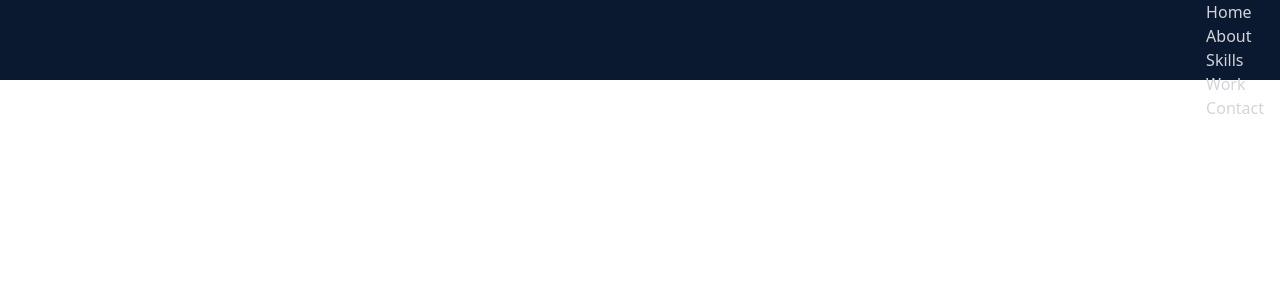
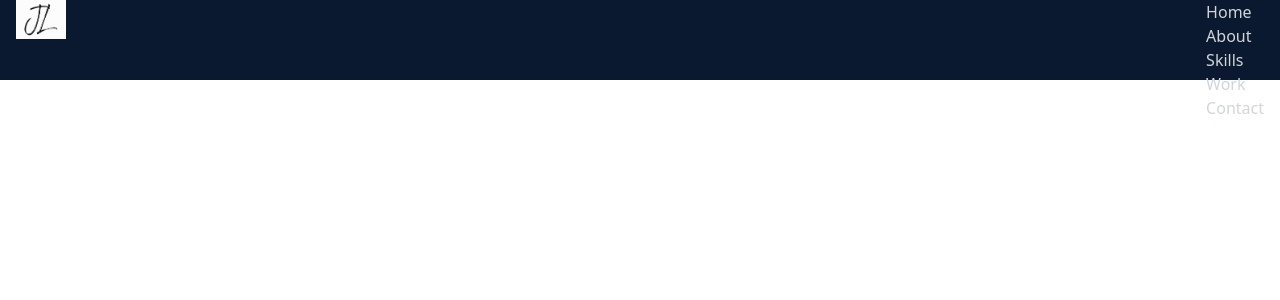
Before and after one commit to JohanFernandoLema/portfolio-in-react, a React (Create React App) app: page / in a window 1280 px wide. Shown: the top 300 px of the page. Built offline with nearby package versions, Linux system fonts and the light colour scheme.

Commit message:
logo designed, imported and placed inside navbar component

```diff
--- a/src/Components/Navbar.jsx
+++ b/src/Components/Navbar.jsx
@@ -1,8 +1,11 @@
 import { FaBars, FaTimes } from 'react-icons/fa'
+import logo from '../Assets/logo_jl.png'
 const Navbar = () => {
   return (
     <div className="fixed w-full h-[80px] flex justify-between item-center px-4 bg-[#0a192f] text-gray-300">
-      <div></div>
+      <div>
+        <img src={logo} alt="logo_icon" style={{ width: '50px' }} />
+      </div>
       <div>
         <ul>
           <li>Home</li>
```
Also changed, not shown: src/Assets/logo_jl.png (added).
